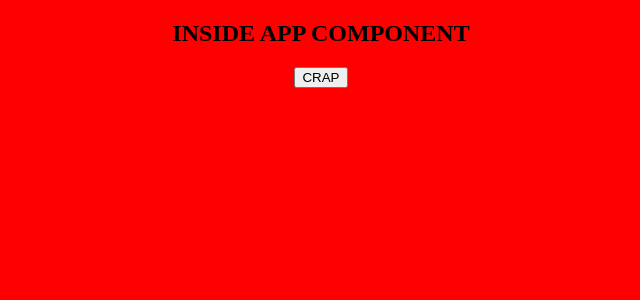
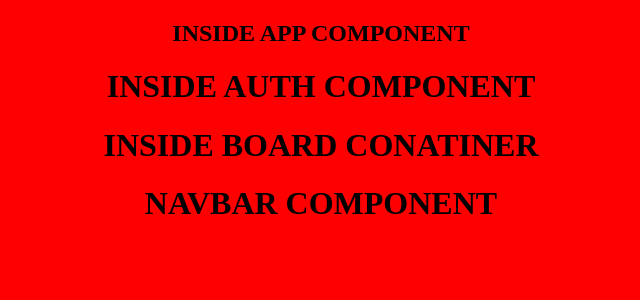
Before and after one commit to Michele-Rawlins/react-pinterest, a React (Create React App) app: page / in a window 1280 px wide. Shown: the top 300 px of the page, without its empty margins (319-959 px from the left). Built offline with nearby package versions, Linux system fonts and the light colour scheme.

Commit message:
initail component setup

```diff
--- a/src/App/App.js
+++ b/src/App/App.js
@@ -1,12 +1,18 @@
 import React from 'react';
 import './App.scss';
+import Auth from '../components/Auth/Auth';
+import BoardContainer from '../components/BoardContainer/BoardContainer';
+import MyNavbar from '../components/MyNavbar/MyNavbar';
+
 
 class App extends React.Component {
   render() {
     return (
       <div className="App">
         <h2>INSIDE APP COMPONENT</h2>
-        <button className="btn btn-info">CRAP</button>
+      <Auth />
+      <BoardContainer />
+      <MyNavbar />
       </div>
     );
   }
--- /dev/null
+++ b/src/components/Auth/Auth.js
@@ -0,0 +1,15 @@
+import React from 'react';
+
+import './Auth.scss';
+
+class Auth extends React.Component {
+  render() {
+    return (
+      <div className="Auth">
+        <h1> INSIDE AUTH COMPONENT</h1>
+      </div>
+    );
+  }
+}
+
+export default Auth;
--- /dev/null
+++ b/src/components/BoardContainer/BoardContainer.js
@@ -0,0 +1,15 @@
+import React from 'react';
+
+import './BoardContainer.scss';
+
+class BoardContainer extends React.Component {
+  render() {
+    return (
+      <div className="BoardContainer">
+        <h1> INSIDE BOARD CONATINER</h1>
+      </div>
+    );
+  }
+}
+
+export default BoardContainer;
--- /dev/null
+++ b/src/components/MyNavbar/MyNavbar.js
@@ -0,0 +1,15 @@
+import React from 'react';
+
+import './MyNavbar.scss';
+
+class MyNavbar extends React.Component {
+  render() {
+    return (
+      <div className="myNavbar">
+        <h1> NAVBAR COMPONENT</h1>
+      </div>
+    );
+  }
+}
+
+export default MyNavbar;
```
Also changed, not shown: src/components/Auth/Auth.scss (added), src/components/BoardContainer/BoardContainer.scss (added), src/components/MyNavbar/MyNavbar.scss (added).
